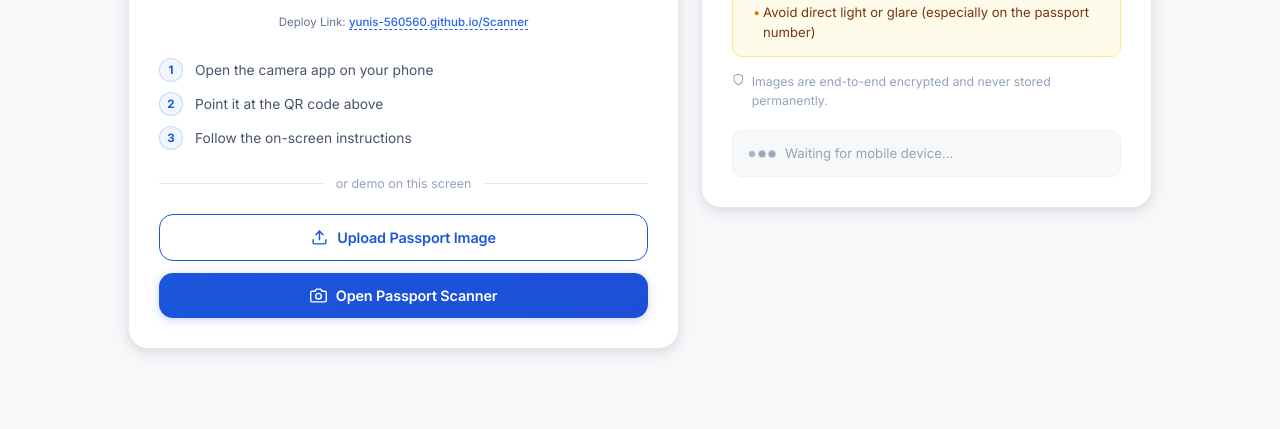
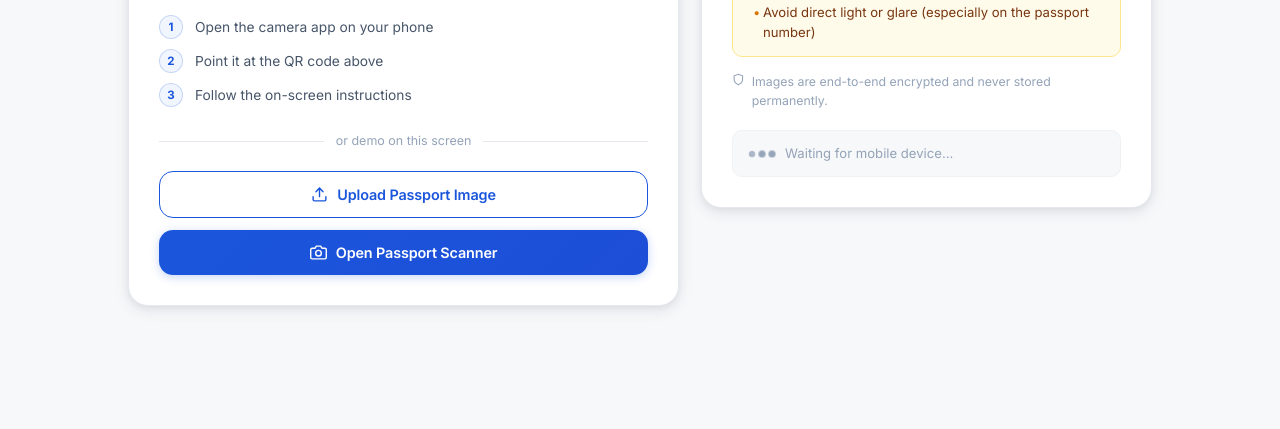
Before and after one commit to yunis-560560/Scanner, a plain HTML site: page index.html in a window 1280 px wide. Shown: the part 762-1191 px from the top of the page. After the commit the page ends 1148 px from the top, so only its background shows below. Drawn offline with Linux system fonts and the light colour scheme.

Commit message:
remove deploy link from QR code section

```diff
--- a/index.html
+++ b/index.html
@@ -142,10 +142,7 @@
             </svg>
             Expires in&nbsp;<span id="qrCountdown" aria-live="polite">05:00</span>
           </p>
-          <div class="dsk-deploy-link-container" style="margin-top: 10px; font-size: 11.5px; color: #64748b;">
-            <span>Deploy Link: </span>
-            <a href="https://yunis-560560.github.io/Scanner/" target="_blank" style="color: #2563eb; text-decoration: none; font-weight: 500; border-bottom: 1px dashed #2563eb;">yunis-560560.github.io/Scanner</a>
-          </div>
+
         </div>
 
         <!-- How to use steps -->
```
